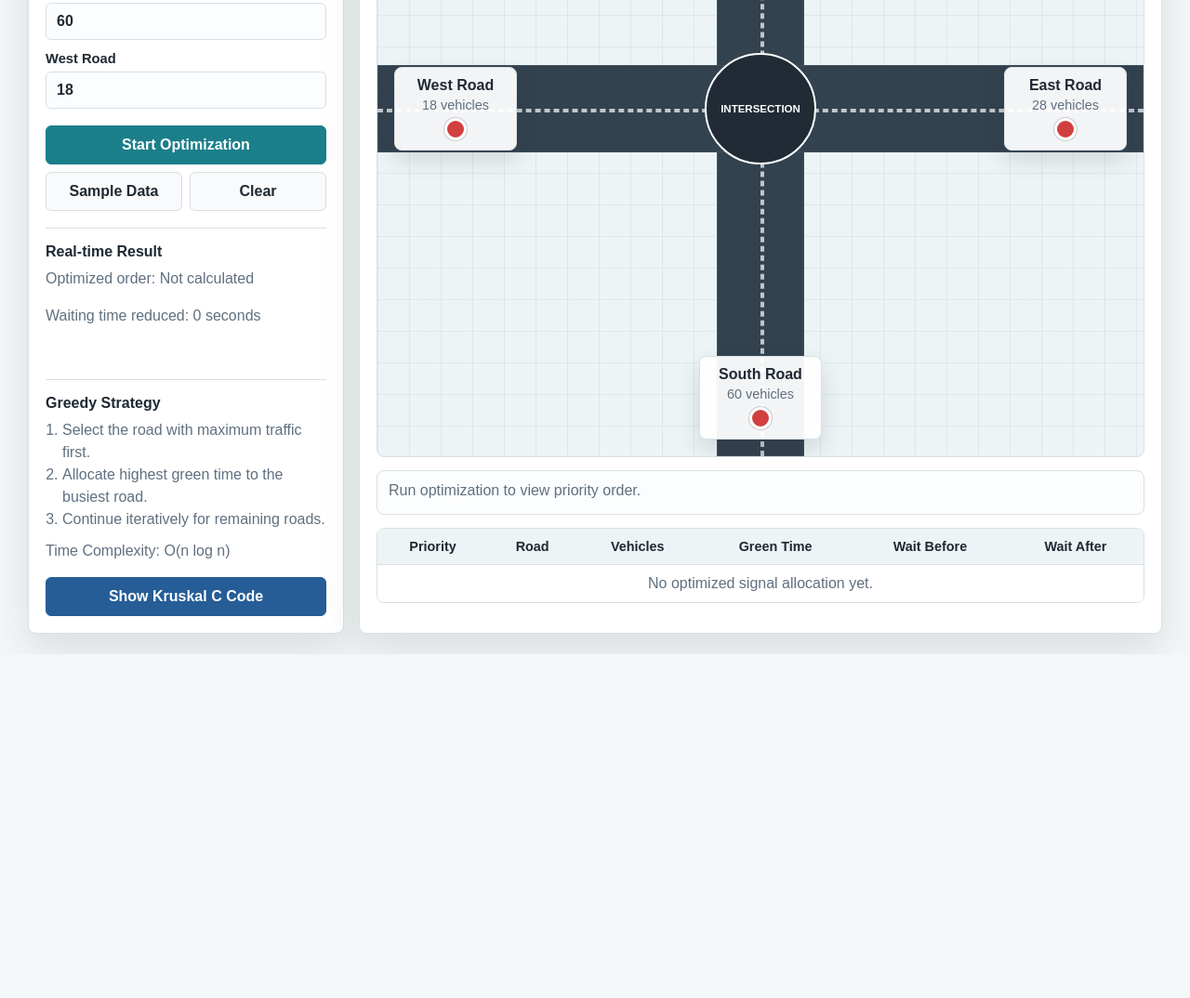
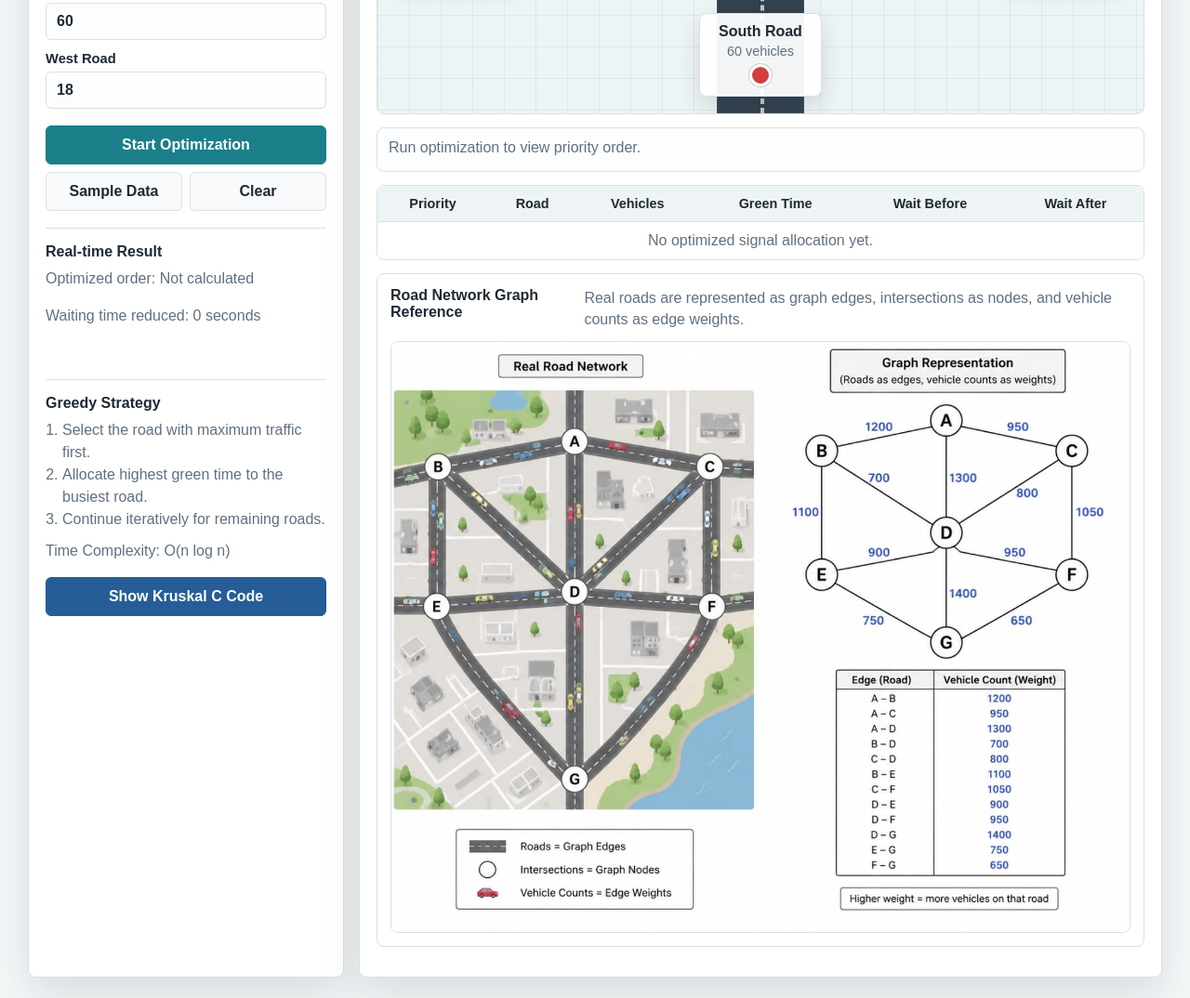
Before and after one commit to Mano522/ada, a plain HTML site: page index.html in a window 1280 px wide. Shown: the part 357-1431 px from the top of the page at 93% size. Before the commit the page ends 1061 px from the top, so only its background shows below. Drawn offline with Linux system fonts and the light colour scheme.

Commit message:
Add road network graph to site

```diff
--- a/index.html
+++ b/index.html
@@ -121,6 +121,17 @@
           </table>
         </div>
 
+        <section class="network-reference" aria-labelledby="networkReferenceTitle">
+          <div class="section-heading">
+            <h2 id="networkReferenceTitle">Road Network Graph Reference</h2>
+            <p>Real roads are represented as graph edges, intersections as nodes, and vehicle counts as edge weights.</p>
+          </div>
+          <img
+            src="assets/road-network-graph.jpeg"
+            alt="Road network and graph representation showing intersections A through G with vehicle-count edge weights"
+          >
+        </section>
+
         <section id="sourceCodePanel" class="source-code-panel" hidden>
           <h2>Kruskal MST C Program</h2>
           <pre><code>#include &lt;stdio.h&gt;
--- a/styles.css
+++ b/styles.css
@@ -194,7 +194,7 @@ button:hover {
 
 .simulation-panel {
   display: grid;
-  grid-template-rows: minmax(360px, 1fr) auto auto auto;
+  grid-template-rows: minmax(360px, 1fr) auto auto auto auto;
   gap: 14px;
   padding: 18px;
 }
@@ -405,6 +405,40 @@ tbody tr:last-child td {
   border-bottom: 0;
 }
 
+.network-reference {
+  border: 1px solid var(--line);
+  border-radius: 8px;
+  background: #ffffff;
+  padding: 14px;
+}
+
+.section-heading {
+  display: flex;
+  align-items: start;
+  justify-content: space-between;
+  gap: 18px;
+  margin-bottom: 12px;
+}
+
+.section-heading h2 {
+  margin-bottom: 0;
+}
+
+.section-heading p {
+  max-width: 620px;
+  margin-bottom: 0;
+  color: var(--muted);
+  line-height: 1.45;
+}
+
+.network-reference img {
+  display: block;
+  width: 100%;
+  height: auto;
+  border: 1px solid var(--line);
+  border-radius: 8px;
+}
+
 .source-code-panel {
   border: 1px solid var(--line);
   border-radius: 8px;
@@ -450,6 +484,11 @@ tbody tr:last-child td {
   .priority-strip {
     grid-template-columns: 1fr 1fr;
   }
+
+  .section-heading {
+    display: grid;
+    gap: 6px;
+  }
 }
 
 @media (max-width: 620px) {
```
Also changed, not shown: assets/road-network-graph.jpeg (added).
